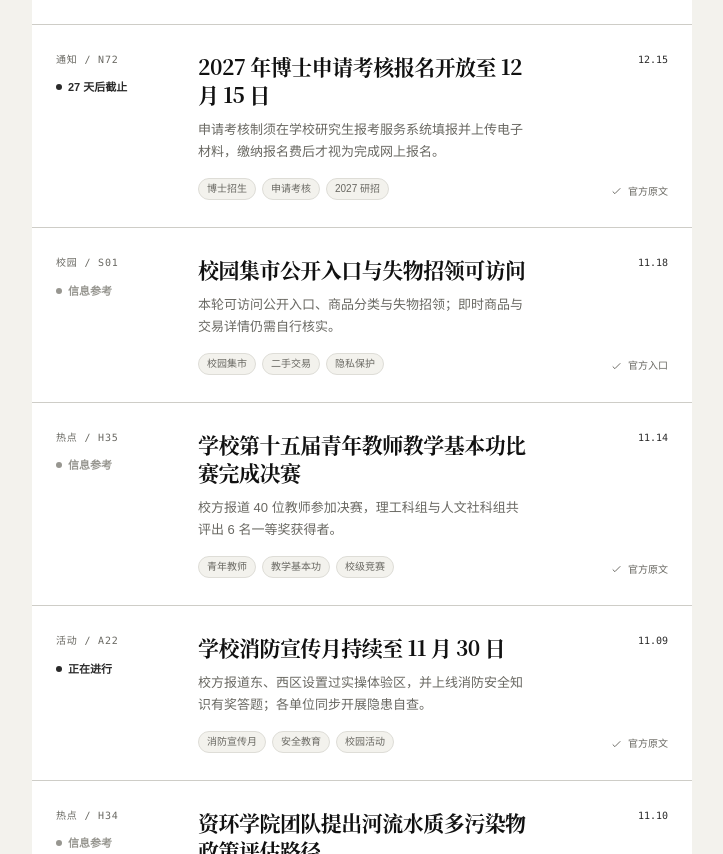
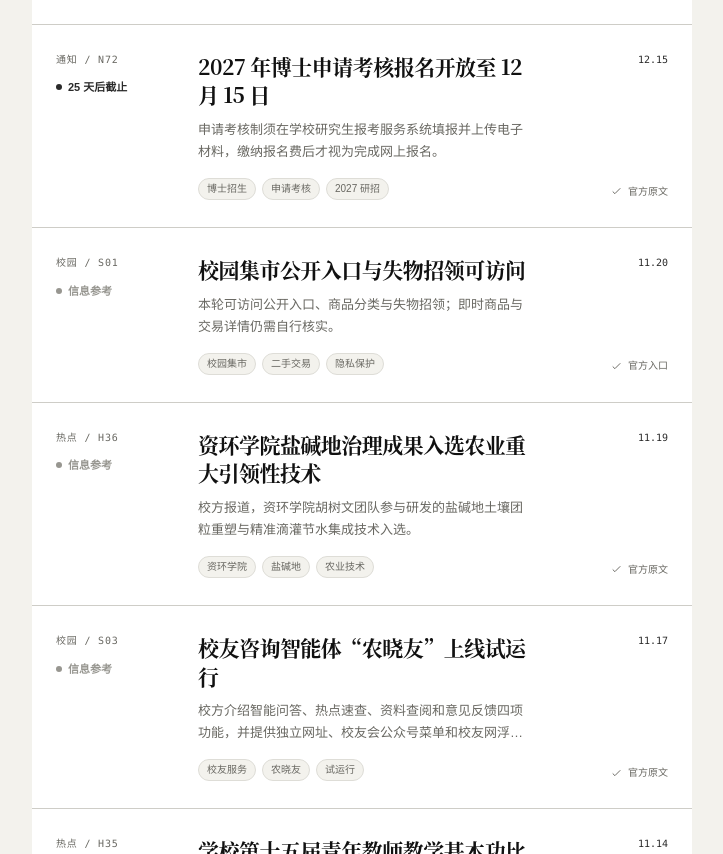
Before and after one commit to darcy-boom/school, a plain HTML site: page index.html in a window 1280 px wide. Shown: the part 1946-2800 px from the top of the page, without its empty margins (260-983 px from the left). Drawn offline with Linux system fonts and the light colour scheme.

Commit message:
Refresh CAU SIGNAL snapshot for November 20

```diff
--- a/data/items.js
+++ b/data/items.js
@@ -1,7 +1,31 @@
 window.CAU_DATA = {
-  snapshot: "2026-11-18T20:01:00+08:00",
-  snapshotLabel: "2026 年 11 月 18 日 20:01",
+  snapshot: "2026-11-20T20:00:00+08:00",
+  snapshotLabel: "2026 年 11 月 20 日 20:00",
   items: [
+    {
+      id: "s03", category: "校园", title: "校友咨询智能体“农晓友”上线试运行",
+      publishedAt: "2026-11-17", dateLabel: "校新闻网 11 月 17 日报道；试运行中",
+      audience: "中国农业大学校友",
+      tags: ["校友服务", "农晓友", "试运行"],
+      background: "校友工作办公室推出校友服务咨询智能体，集中处理常见咨询。",
+      summary: "校方介绍智能问答、热点速查、资料查阅和意见反馈四项功能，并提供独立网址、校友会公众号菜单和校友网浮窗入口。",
+      action: "校友可按校新闻网列出的入口尝试使用；涉及证件或资格的答复仍向责任部门复核。",
+      caveat: "服务处于试运行阶段；本轮独立网址未能通过公开检索工具直连，不能承诺所有入口和功能即时可用。",
+      verification: { level: "official", label: "官方原文", note: "校新闻网 11 月 17 日原文确认负责单位、服务对象、入口及四项功能；独立网址直连受限。" },
+      sources: [{ channel: "学校新闻网", name: "农晓友试运行报道", url: "https://news.cau.edu.cn/zhxwnew/7ff33f785d7d450c932b74942baf02b4.htm" }]
+    },
+    {
+      id: "h36", category: "热点", title: "资环学院盐碱地治理成果入选农业重大引领性技术",
+      publishedAt: "2026-11-19", dateLabel: "校新闻网 11 月 19 日报道",
+      audience: "关注盐碱地治理、土壤改良和农业技术应用的师生",
+      tags: ["资环学院", "盐碱地", "农业技术"],
+      background: "农业农村部公布 2026 年农业重大引领性技术名单。",
+      summary: "校方报道，资环学院胡树文团队参与研发的盐碱地土壤团粒重塑与精准滴灌节水集成技术入选。",
+      action: "阅读校新闻网报道了解技术构成和示范范围；实际应用需评估当地土壤与水资源条件。",
+      caveat: "入选名单与报道中的示范效果不等于在任意盐碱地可获得相同增产或节水效果。",
+      verification: { level: "official", label: "官方原文", note: "校新闻网 11 月 19 日全文确认团队、技术名称与入选事实。" },
+      sources: [{ channel: "学校新闻网", name: "盐碱地治理技术入选报道", url: "https://news.cau.edu.cn/zhxwnew/ef50c841b6d8453c9dd02b02fe03c0c6.htm" }]
+    },
     {
       id: "c11", category: "竞赛", title: "园艺学院职业规划大赛报名材料 11 月 22 日前上传",
       publishedAt: "2026-11-02", sortAt: "2026-11-22T00:00:00+08:00",
@@ -248,15 +272,15 @@ window.CAU_DATA = {
       id: "s01",
       category: "校园",
       title: "校园集市公开入口与失物招领可访问",
-      publishedAt: "2026-11-18",
-      dateLabel: "11 月 18 日复核：入口、分类与失物招领可访问",
+      publishedAt: "2026-11-20",
+      dateLabel: "11 月 20 日复核：入口、分类与失物招领可访问",
       audience: "需要校内二手交易、闲置流转与失物招领的师生",
       tags: ["校园集市", "二手交易", "隐私保护"],
       background: "中国农大校园集市提供校内二手物品、失物招领等公开信息入口。",
       summary: "本轮可访问公开入口、商品分类与失物招领；即时商品与交易详情仍需自行核实。",
       action: "需要使用时进入官方入口自行查看，优先校内当面交接并现场核验物品，警惕预付、外链和私下转账风险。",
-      caveat: "11 月 18 日仅确认公开入口可访问；单条交易、价格与对方身份须二次核验。",
-      verification: { level: "official", label: "官方入口", note: "11 月 18 日公开入口、分类与失物招领可访问；未核验个人交易。" },
+      caveat: "11 月 20 日仅确认公开入口可访问；单条交易、价格与对方身份须二次核验。",
+      verification: { level: "official", label: "官方入口", note: "11 月 20 日公开入口、分类与失物招领可访问；未核验个人交易。" },
       sources: [
         { channel: "校园集市", name: "中国农业大学校园集市", url: "https://ershou.cau.edu.cn/" }
       ]
@@ -270,6 +294,6 @@ window.CAU_DATA = {
     { name: "知乎", state: "discovery", label: "访问受限", detail: "本轮公开搜索未取得可稳定回溯并补强校方安排的正文；完整内容可能受访问限制。", url: "https://www.zhihu.com/" },
     { name: "小红书", state: "partial", label: "需要登录", detail: "本轮公开搜索未取得可稳定核验的校务正文；部分内容需要登录。", url: "https://www.xiaohongshu.com/" },
     { name: "微博", state: "partial", label: "抓取受限", detail: "可定位中国农业大学官方账号，但本轮官方时间流受 robots 限制，关键事实仍回查责任单位原文。", url: "https://weibo.com/cau1905" },
-    { name: "校园集市", state: "verified", label: "入口可访问", detail: "11 月 18 日公开入口、分类和失物招领可访问；不展示即时商品、个人联系方式、价格或交易状态。", url: "https://ershou.cau.edu.cn/" }
+    { name: "校园集市", state: "verified", label: "入口可访问", detail: "11 月 20 日公开入口、分类和失物招领可访问；不展示即时商品、个人联系方式、价格或交易状态。", url: "https://ershou.cau.edu.cn/" }
   ]
 };
--- a/index.html
+++ b/index.html
@@ -37,7 +37,7 @@
       <a href="#coverage">渠道审计</a>
       <a href="#method">核验方法</a>
     </nav>
-    <div class="snapshot"><span aria-hidden="true"></span>核验快照 · 2026.11.18</div>
+    <div class="snapshot"><span aria-hidden="true"></span>核验快照 · 2026.11.20</div>
   </header>
 
   <main id="top">
@@ -56,7 +56,7 @@
         <div class="metric"><strong id="metric-total">—</strong><span>条已整理信息</span></div>
         <div class="metric"><strong id="metric-action">—</strong><span>个未来行动节点</span></div>
         <div class="metric"><strong id="metric-sources">—</strong><span>个原始来源链接</span></div>
-        <div class="metric metric-inverse"><strong>11.18</strong><span>本次核验截点</span></div>
+        <div class="metric metric-inverse"><strong>11.20</strong><span>本次核验截点</span></div>
       </div>
     </section>
 
@@ -127,7 +127,7 @@
           <h2 id="deadline-title">下一截止</h2>
         </div>
         <div id="deadline-list" class="deadline-list"></div>
-        <p class="deadline-note">倒计时以 2026 年 11 月 18 日 20:01 核验截点计算，不随本机日期漂移。未写明具体时刻的截止日按保守口径排序，须回查原文。</p>
+        <p class="deadline-note">倒计时以 2026 年 11 月 20 日 20:00 核验截点计算，不随本机日期漂移。未写明具体时刻的截止日按保守口径排序，须回查原文。</p>
       </aside>
     </section>
 
```
Also changed, not shown: 3 other files.
